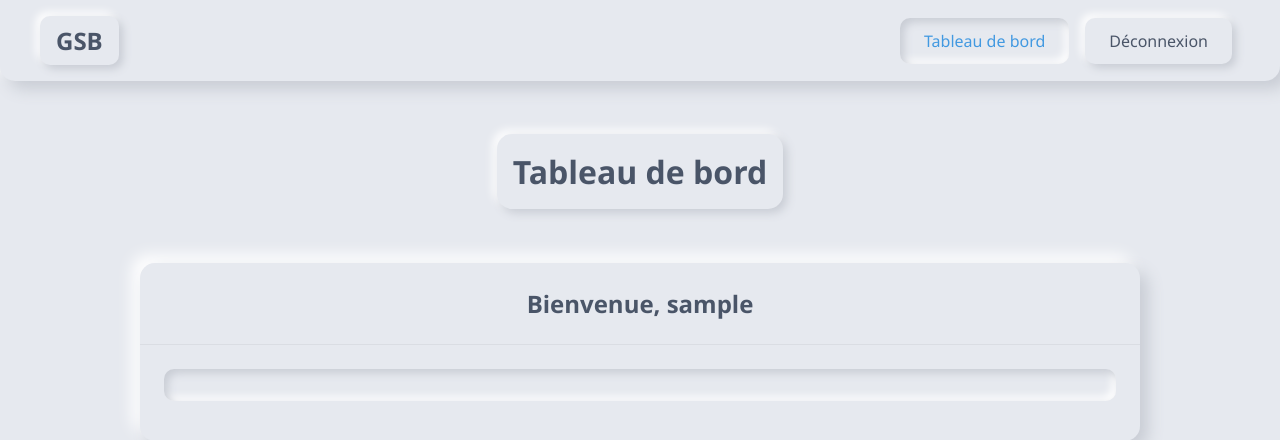
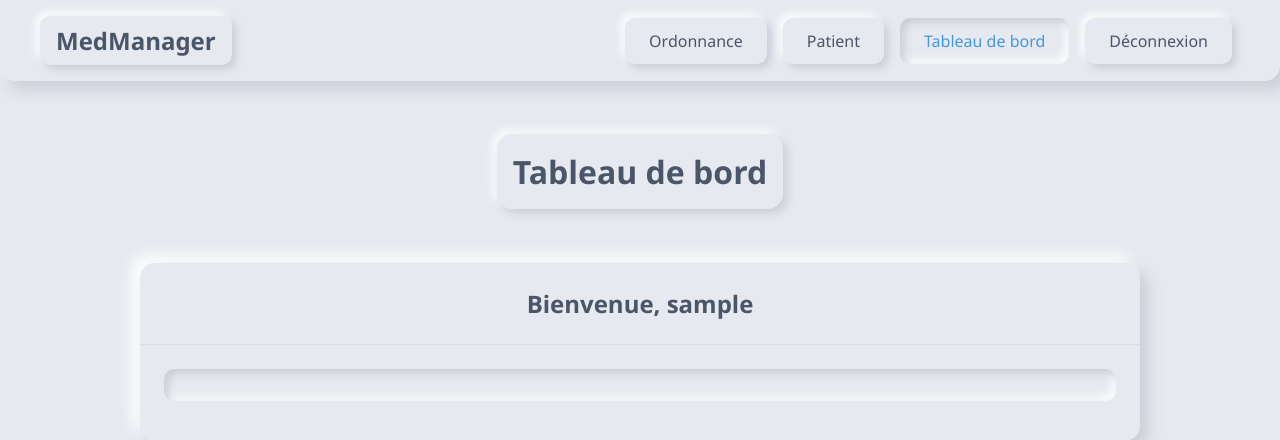
Before and after one commit to luidgi-gaudin/AP2_PHP, a PHP site: page /dashboard in a window 1280 px wide. Shown: the top 440 px of the page. Run offline with PHP 8.4, Linux system fonts and the light colour scheme; the visitor is signed in with stand-in values (Sample User, id 1).

Commit message:
changement header ajouts des nouveaux boutons

```diff
--- a/app/views/header-view.php
+++ b/app/views/header-view.php
@@ -4,7 +4,7 @@
     <meta charset="UTF-8">
     <meta name="viewport" content="width=device-width, initial-scale=1.0">
     <meta name="app-host" content="<?php echo getenv('HOST'); ?>">
-    <title>GSB</title>
+    <title>MedManager</title>
     <script defer src="https://unpkg.com/alpinejs@3.x.x/dist/cdn.min.js"></script>
     <style>
         @import url("https://cdn.jsdelivr.net/npm/bootstrap-icons@1.11.2/font/bootstrap-icons.min.css");
@@ -169,7 +169,7 @@
     ?>
     <nav class="neo-nav" x-data="{ isOpen: false }">
         <div class="neo-container">
-            <a href="<?= $host ?>" class="neo-brand">GSB</a>
+            <a href="<?= $host ?>" class="neo-brand">MedManager</a>
 
             <button class="neo-hamburger" :class="{ 'active': isOpen }" @click="isOpen = !isOpen" aria-label="Menu">
                 <div></div>
@@ -179,6 +179,8 @@
 
             <ul class="neo-menu" :class="{ 'active': isOpen }">
                 <?php if (isset($_SESSION["userId"])): ?>
+                    <li><a href="<?= $host ?>/prescription" class="<?= strpos($_SERVER['REQUEST_URI'], '/prescription') !== false ? 'active' : '' ?>">Ordonnance</a></li>
+                    <li><a href="<?= $host ?>/patient" class="<?= strpos($_SERVER['REQUEST_URI'], '/patient') !== false ? 'active' : '' ?>">Patient</a></li>
                     <li><a href="<?= $host ?>/dashboard" class="<?= strpos($_SERVER['REQUEST_URI'], '/dashboard') !== false ? 'active' : '' ?>">Tableau de bord</a></li>
                     <li><a href="<?= $host ?>/user/logout">Déconnexion</a></li>
                 <?php else: ?>
```
